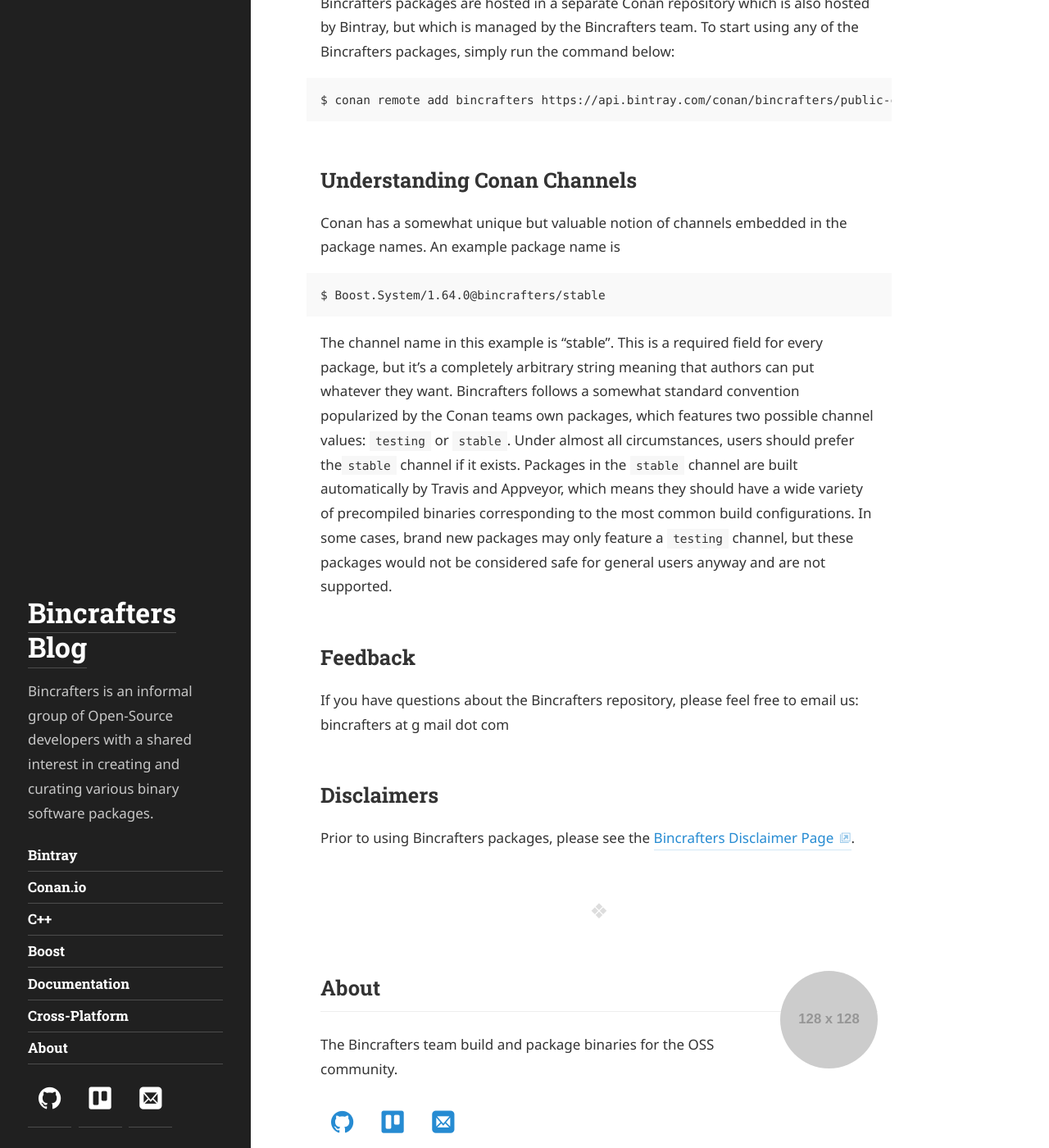
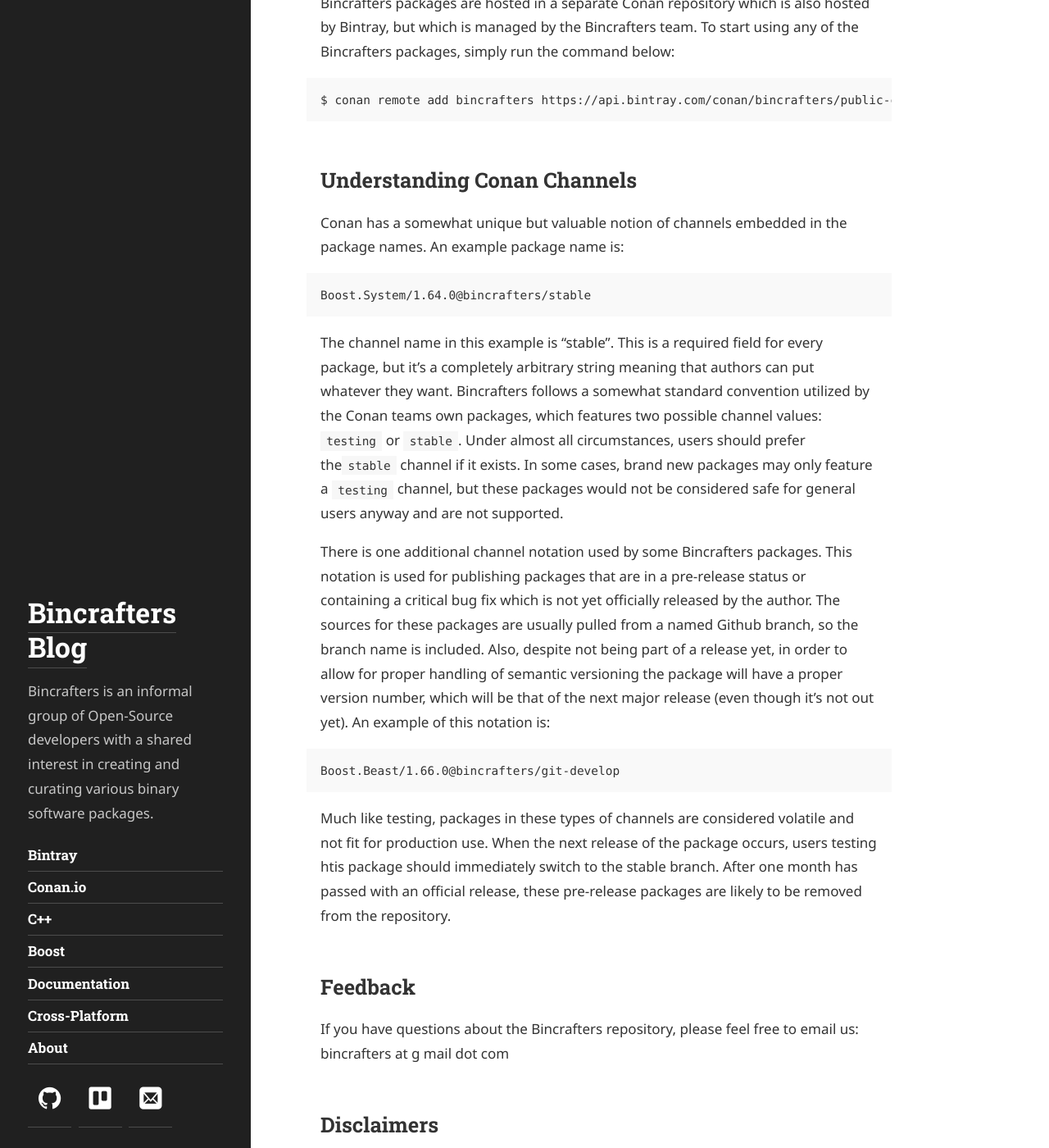
Before and after one commit to bincrafters/bincrafters.github.io, a Jekyll site: the page built from _posts/2017-06-06-using-bincrafters-conan-repository.md, in a window 1280 px wide and 1400 px high, scrolled down 757 px. Shown: the whole window at 82% size. Built offline with Jekyll 4.4.1, drawn with Linux system fonts in a browser that asks for light colours; some web fonts are replaced.

Commit message:
misc updates to posts

```diff
--- a/_posts/2017-06-06-using-bincrafters-conan-repository.md
+++ b/_posts/2017-06-06-using-bincrafters-conan-repository.md
@@ -17,11 +17,17 @@ By default, Conan will only search for packages from the two central repositorie
 	$ conan remote add bincrafters https://api.bintray.com/conan/bincrafters/public-conan
 
 ## Understanding Conan Channels
-Conan has a somewhat unique but valuable notion of channels embedded in the package names.  An example package name is
+Conan has a somewhat unique but valuable notion of channels embedded in the package names.  An example package name is:
 
-	$ Boost.System/1.64.0@bincrafters/stable
+	Boost.System/1.64.0@bincrafters/stable
 
-The channel name in this example is "stable".  This is a required field for every package, but it's a completely arbitrary string meaning that authors can put whatever they want.  Bincrafters follows a somewhat standard convention popularized by the Conan teams own packages, which features two possible channel values:  `testing` or `stable`.   Under almost all circumstances, users should prefer the`stable` channel if it exists.  Packages in the `stable` channel are built automatically by Travis and Appveyor, which means they should have a wide variety of precompiled binaries corresponding to the most common build configurations.  In some cases, brand new packages may only feature a `testing` channel, but these packages would not be considered safe for general users anyway and are not supported.
+The channel name in this example is "stable".  This is a required field for every package, but it's a completely arbitrary string meaning that authors can put whatever they want.  Bincrafters follows a somewhat standard convention utilized by the Conan teams own packages, which features two possible channel values:  `testing` or `stable`.   Under almost all circumstances, users should prefer the`stable` channel if it exists.  In some cases, brand new packages may only feature a `testing` channel, but these packages would not be considered safe for general users anyway and are not supported.
+
+There is one additional channel notation used by some Bincrafters packages.  This notation is used for publishing packages that are in a pre-release status or containing a critical bug fix which is not yet officially released by the author.  The sources for these packages are usually pulled from a named Github branch, so the branch name is included.  Also, despite not being part of a release yet, in order to allow for proper handling of semantic versioning the package will have a proper version number, which will be that of the next major release (even though it's not out yet).  An example of this notation is:
+
+	Boost.Beast/1.66.0@bincrafters/git-develop
+
+Much like testing, packages in these types of channels are considered volatile and not fit for production use.  When the next release of the package occurs, users testing htis package should immediately switch to the stable branch.  After one month has passed with an official release, these pre-release packages are likely to be removed from the repository.
 
 ## Feedback
 If you have questions about the Bincrafters repository, please feel free to email us: bincrafters at g mail dot com
```
Also changed, not shown: _posts/2017-09-22-boost-modular-packages-conan.md (+1 -1 lines).
